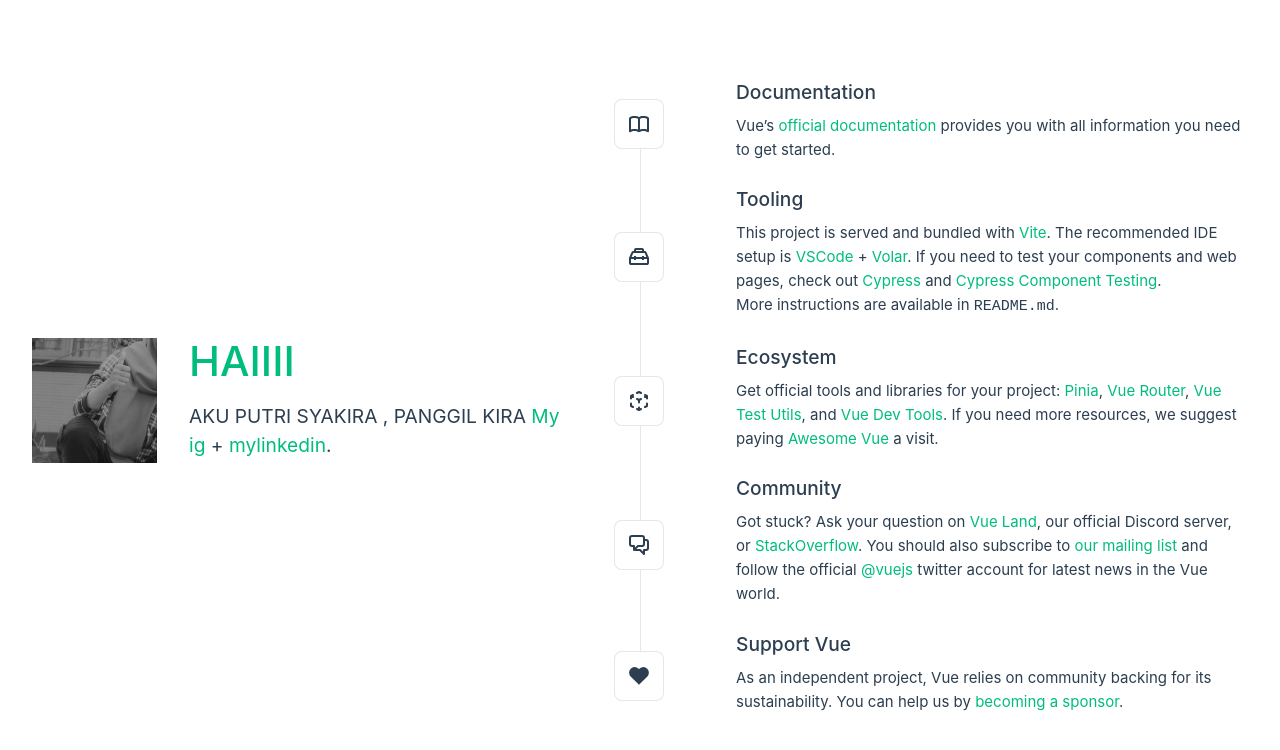
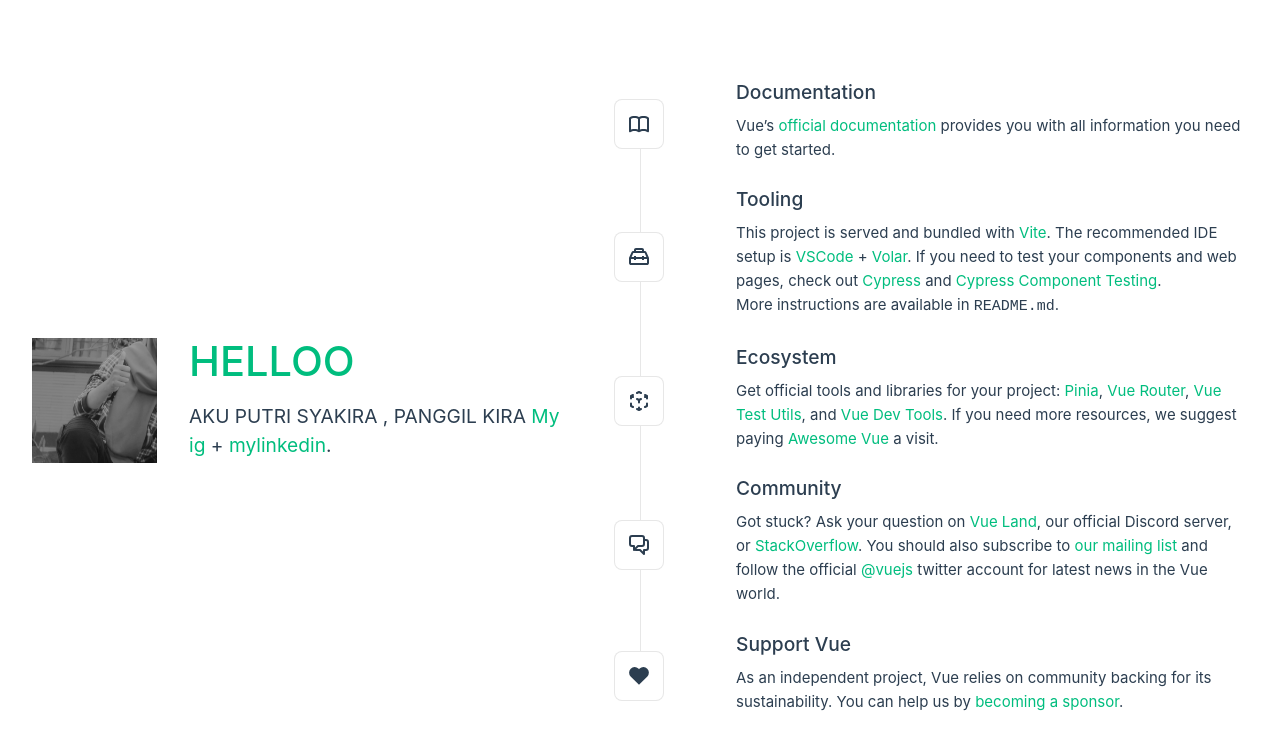
Before and after one commit to Psyakira/cobacoba, a Vue app: page / in a window 1280 px wide. Shown: the top 750 px of the page. Built offline with nearby package versions, Linux system fonts and the light colour scheme.

Commit message:
Update App.vue

```diff
--- a/src/App.vue
+++ b/src/App.vue
@@ -8,7 +8,7 @@ import TheWelcome from './components/TheWelcome.vue'
     <img alt="Vue logo" class="logo" src="./assets/test.jpg" width="125" height="125" />
 
     <div class="wrapper">
-      <HelloWorld msg="HAIIII" />
+      <HelloWorld msg="HELLOO" />
     </div>
   </header>
 
```
